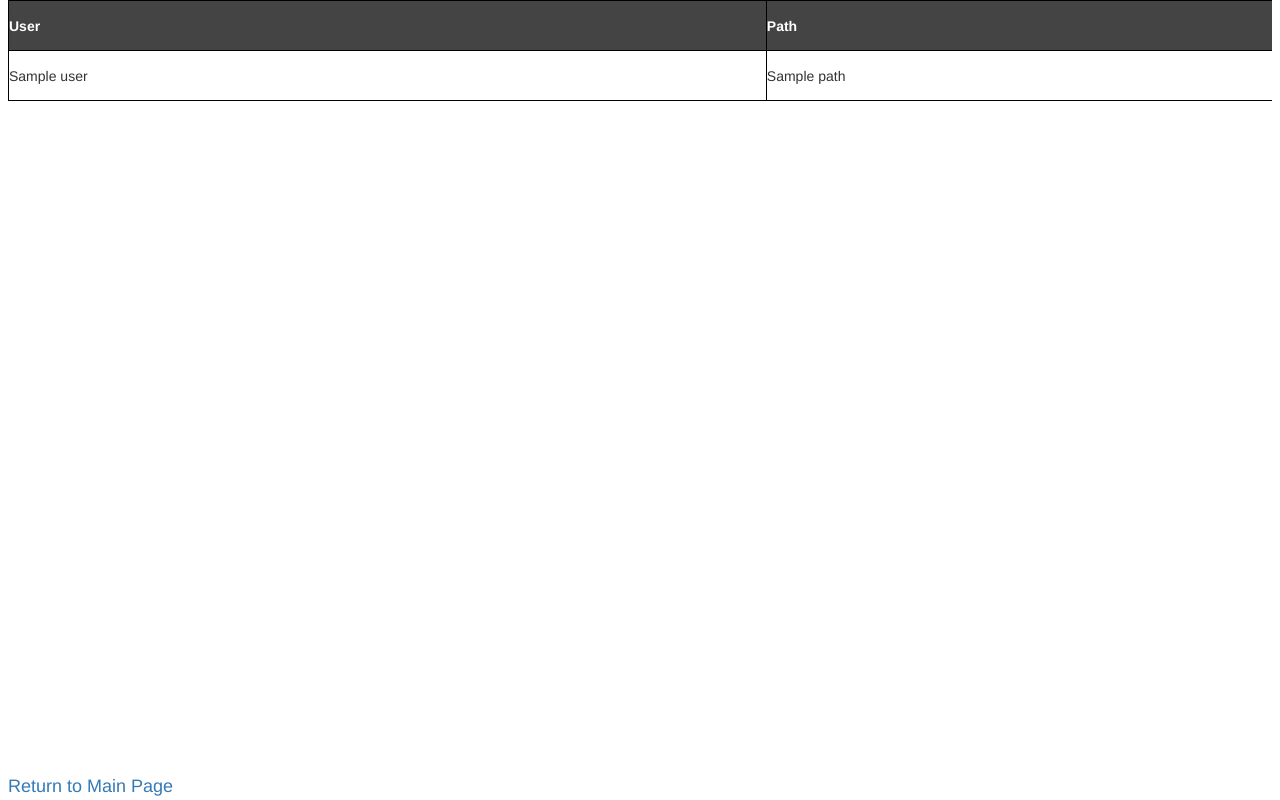
After one commit to Victor-Herrera-Palominos/Wiki-Game, a CodeIgniter app: the page made by application/views/wiki_results.php in a window 1280 px wide. The commit adds this page. Run offline with CodeIgniter, Linux system fonts and the light colour scheme; tables that the repository leaves empty or names only in its code hold one stand-in row (values such as "Sample post"); the template is opened without the code that fills it: most values are stand-ins (such as "Sample title", 1, 10 or a date in 2020).

Commit message:
Save to Database, Results Page, Input Degree

```diff
--- a/application/models/apiwiki.php
+++ /dev/null
@@ -1,4 +0,0 @@
-<?php
-defined('BASEPATH') OR exit('No direct script access allowed');
-
-?>
--- /dev/null
+++ b/application/views/wiki_results.php
@@ -0,0 +1,36 @@
+<?php
+defined('BASEPATH') OR exit('No direct script access allowed');
+$this->load->helper('url');
+$this->load->helper('form');
+?><!DOCTYPE html>
+<!-- Author: Victor H-->
+<html lang="en">
+<head>
+	<link href="<?php echo base_url('/public/css/mainstyle.css'); ?>" rel="stylesheet">
+	<link href="<?php echo base_url('/public/css/bootstrap.min.css'); ?>" rel="stylesheet">
+	<meta charset="utf-8">
+	<title>Wikipedia Game Results</title>
+</head>
+<body>
+    <!--Table gets data from PHP function-->
+    <div id="results">
+        <table>
+            <tr>
+                <th>User</th>
+                <th>Path</th>
+            </tr>
+            <?php foreach ($results as $results_item): ?>
+                <tr>
+                    <td><?php echo $results_item['User']; ?></td>
+                    <td><?php echo $results_item['Path']; ?></td>
+                </tr>
+            <?php endforeach; ?>
+        </table>
+    </div>
+    <br>
+    <!--Link back to the main page, always stays at the bottom of your window, to avoid having to scroll to see it-->
+    <div class="jumppage" style="bottom:0;position: fixed;">
+        <a href="<?php echo site_url('main/index'); ?>">Return to Main Page</a>
+    </div>
+</body>
+</html>
--- a/public/css/mainstyle.css
+++ b/public/css/mainstyle.css
@@ -2,10 +2,14 @@
 	::selection { background-color: #E13300; color: white; }
 	::-moz-selection { background-color: #E13300; color: white; }
 
+	html {
+		font-size: 62.5%;
+	}
+
 	body {
 		background-color: #fff;
-		margin: 40px;
-		font: 13px/20px normal Helvetica, Arial, sans-serif;
+		margin: 20px;
+		font: 1.3rem normal "Hoefler Text", "Baskerville Old Face", sans-serif;
 		color: #4F5155;
 	}
 
@@ -19,25 +23,39 @@
 		color: #444;
 		background-color: transparent;
 		border-bottom: 1px solid #D0D0D0;
-		font-size: 19px;
-		font-weight: normal;
+		font: 1.9rem  normal "Hoefler Text", "Baskerville Old Face", serif;
 		margin: 0 0 14px 0;
 		padding: 14px 15px 10px 15px;
 	}
 
-	code {
-		font-family: Consolas, Monaco, Courier New, Courier, monospace;
-		font-size: 12px;
-		background-color: #f9f9f9;
-		border: 1px solid #D0D0D0;
-		color: #002166;
-		display: block;
-		margin: 14px 0 14px 0;
-		padding: 12px 10px 12px 10px;
+	table{
+		border: 1px solid black;
+		border-collapse: collapse;
+		width:120%;
+	}
+	td {
+		border: 1px solid black;
+		border-collapse: collapse;
+		padding: 5px;
+		height:50px;
+	}
+
+	th {
+		border: 1px solid black;
+		border-collapse: collapse;
+		padding: 5px;
+		height:50px;
+		background-color: #444;
+		color:white
 	}
 
 	#body {
-		margin: 0 15px 0 15px;
+		margin: 0 8px 0 8px;
+	}
+
+	#results {
+		margin: 0 8px 0 8px;
+		overflow-x:auto;
 	}
 
 	p.footer {
@@ -55,6 +73,11 @@
 		box-shadow: 0 0 8px #D0D0D0;
 	}
 
+	#indegrees {
+		width: 1.5rem;
+		text-align: center;
+	}
+
 	#nextlink {
 		width:500px;
 		display:inline-block;
@@ -62,6 +85,13 @@
 
 	.errorMessages {
 		color:red;
+	}
+
+	.jumppage {
+		font-size: 1.8rem;
+		margin: 0 8px 0 8px;
+		background-color: #fff;
+		opacity: 1;
 	}
 
 	.list-group {
```
Also changed, not shown: application/controllers/Main.php (+45 -12 lines), application/models/Results_model.php (added, +34 -0 lines), application/views/wiki_game.php (+34 -11 lines).
